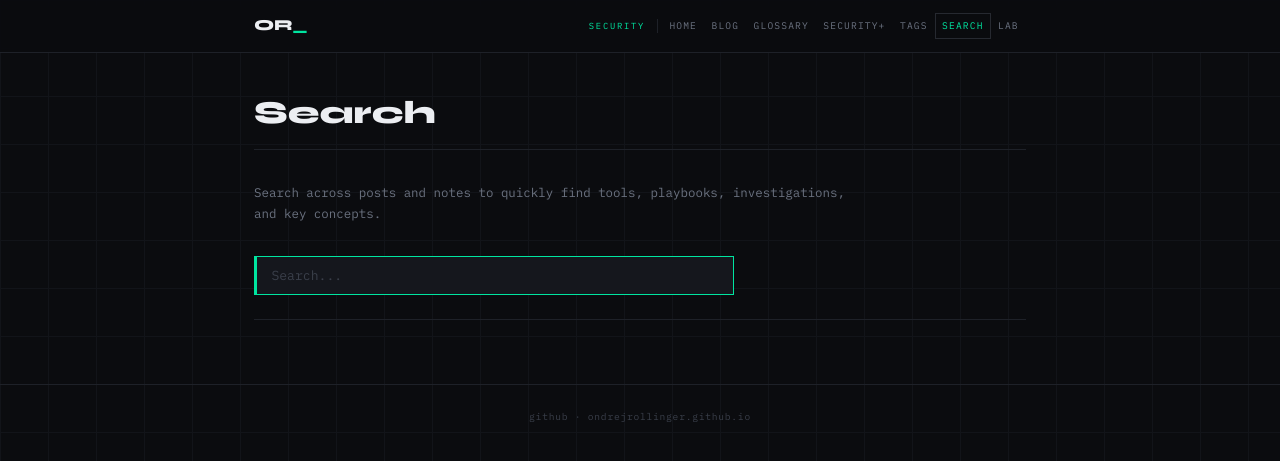
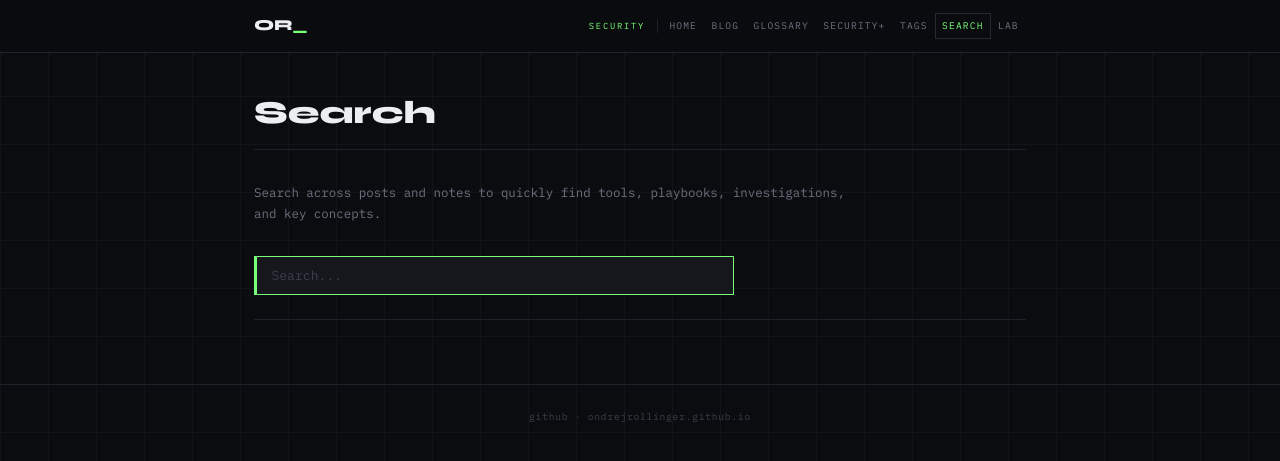
Before and after one commit to ondrejrollinger/ondrejrollinger.github.io, a Jekyll site: the page built from search.md, in a window 1280 px wide. Shown: the top 461 px of the page. Built offline with Jekyll 4.4.1, drawn with Linux system fonts in a browser that asks for light colours; comment, search, counter and statistics services are not loaded.

Commit message:
Fix --cyber token to match lime-green palette used throughout site.css (#66)
The previous commit changed .terminal-prompt to rgba(120,255,120,...) but
left --cyber at #00e5a0 (teal), causing a visible color mismatch on all
elements that reference --cyber: nav links, .tl-name a, .tl-status-active,
.tl-desc a, and more.

Update --cyber and its derived opacity variants to rgb(120,255,120) so all
accent colors are consistent across theme.css and site.css.

https://claude.ai/code/session_01JPVBiQat9Z8dYvvjjqbxtr

Co-authored-by: Claude <noreply@anthropic.com>

```diff
--- a/assets/css/theme.css
+++ b/assets/css/theme.css
@@ -13,9 +13,9 @@ a { color: var(--cyber); text-decoration: none; }
   --muted:        #6b7280;
   --text:         #d4d8e0;
   --text-bright:  #eceef2;
-  --cyber:        #00e5a0;
-  --cyber-dim:    rgba(0, 229, 160, 0.08);
-  --cyber-mid:    rgba(0, 229, 160, 0.18);
+  --cyber:        #78ff78;
+  --cyber-dim:    rgba(120, 255, 120, 0.08);
+  --cyber-mid:    rgba(120, 255, 120, 0.18);
   --embedded:     #f59e0b;
   --embedded-dim: rgba(245, 158, 11, 0.08);
   --font-mono:    'IBM Plex Mono', monospace;
```
